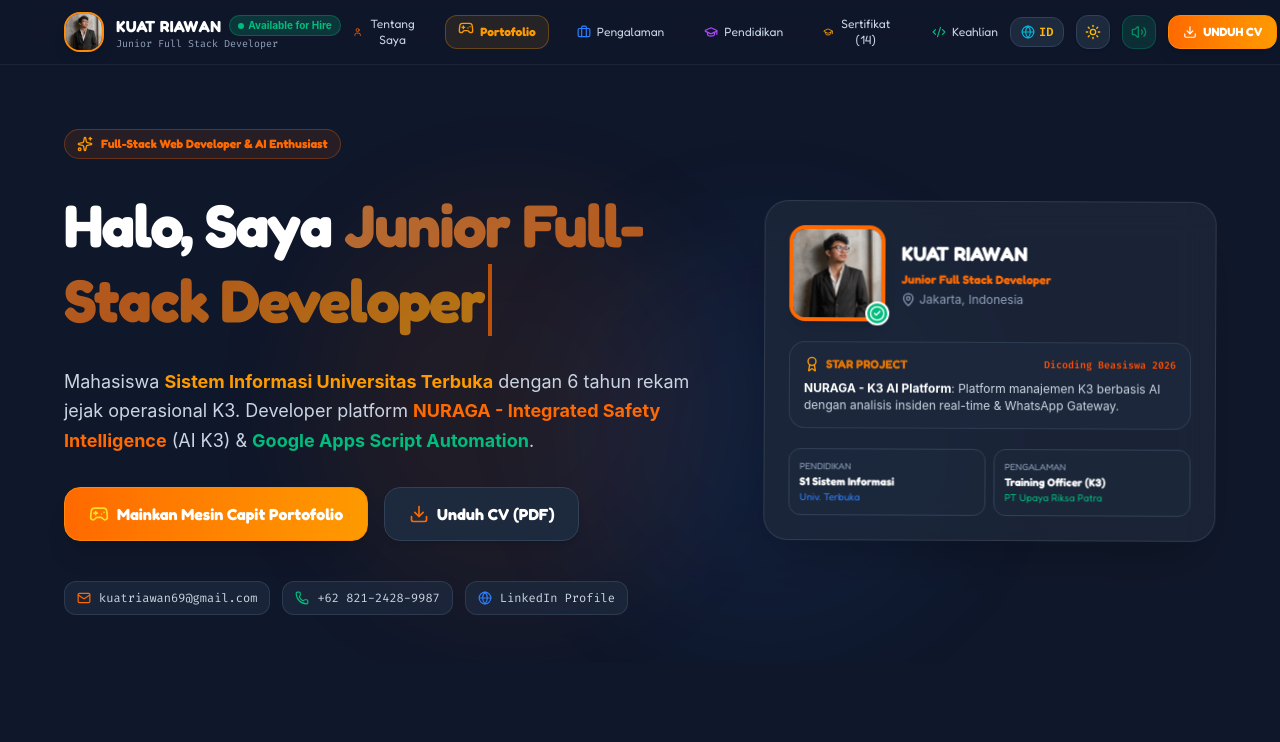
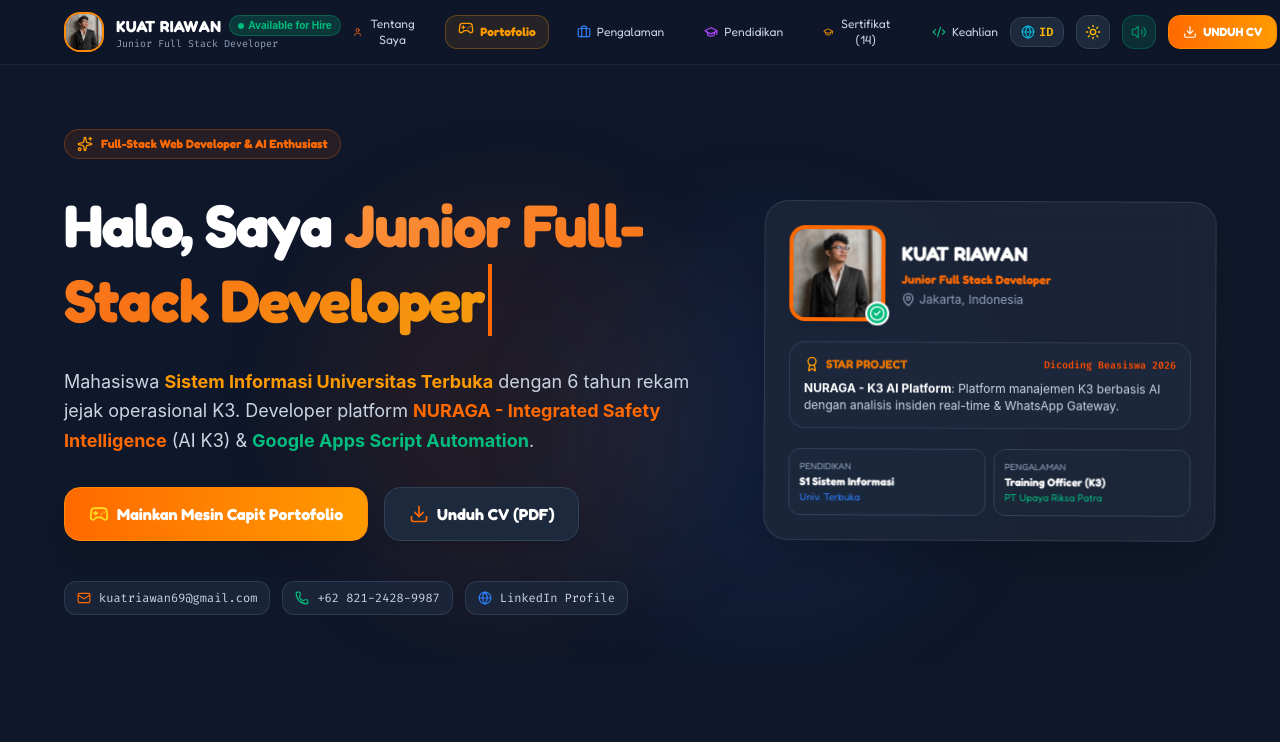
Before and after one commit to KuatRiawan/portofolio2026, a React (Vite) app: page / in a window 1280 px wide. Shown: the top 742 px of the page. Built offline with nearby package versions, Linux system fonts and the light colour scheme.

Commit message:
Remove opacity pulse dimming animation from typewriter text

```diff
--- a/src/components/LandingSections.tsx
+++ b/src/components/LandingSections.tsx
@@ -92,7 +92,7 @@ export const LandingSections: React.FC<LandingSectionsProps> = ({ onScrollToArca
                   isLight ? 'text-slate-900' : 'text-white'
                 }`}>
                   {t.greetingPrefix}{' '}
-                  <span className="gradient-text-orange border-r-4 border-orange-500 pr-1 animate-pulse">
+                  <span className="gradient-text-orange border-r-4 border-orange-500 pr-1">
                     {displayText}
                   </span>
                 </h1>
```
